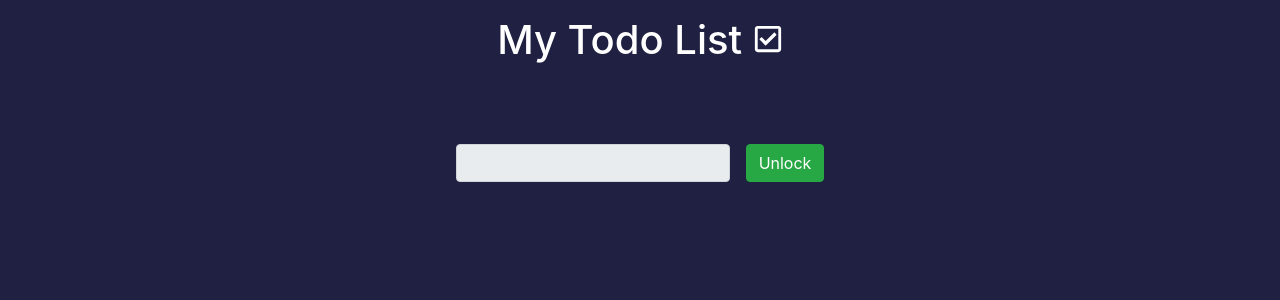
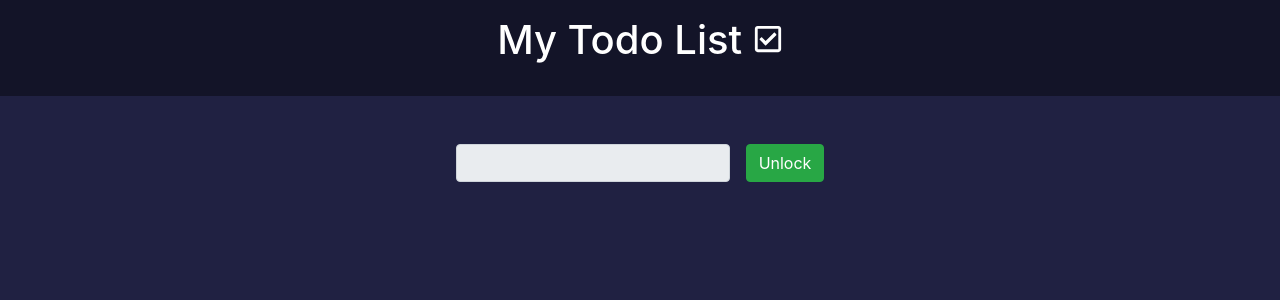
Before and after one commit to ZakkFast/todo-app, a React (Create React App) app in the folder client/: page / in a window 1280 px wide. Shown: the top 300 px of the page. Built offline with nearby package versions, Linux system fonts and the light colour scheme; the HTML template or start-up script is replaced by a standard one.

Commit message:
fixed css for header

```diff
--- a/client/src/index.css
+++ b/client/src/index.css
@@ -8,3 +8,8 @@ body {
   background-color: #202142;
 
 }
+
+.nav-bar {
+  background-color: rgba(0,0,0,0.4);
+  color: white;
+ }
```
